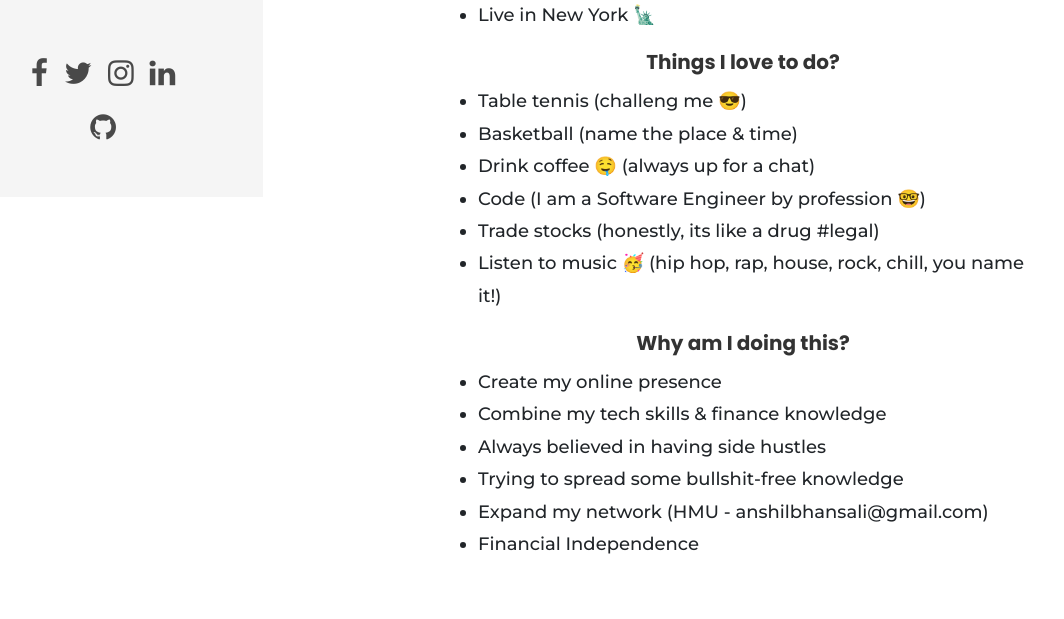
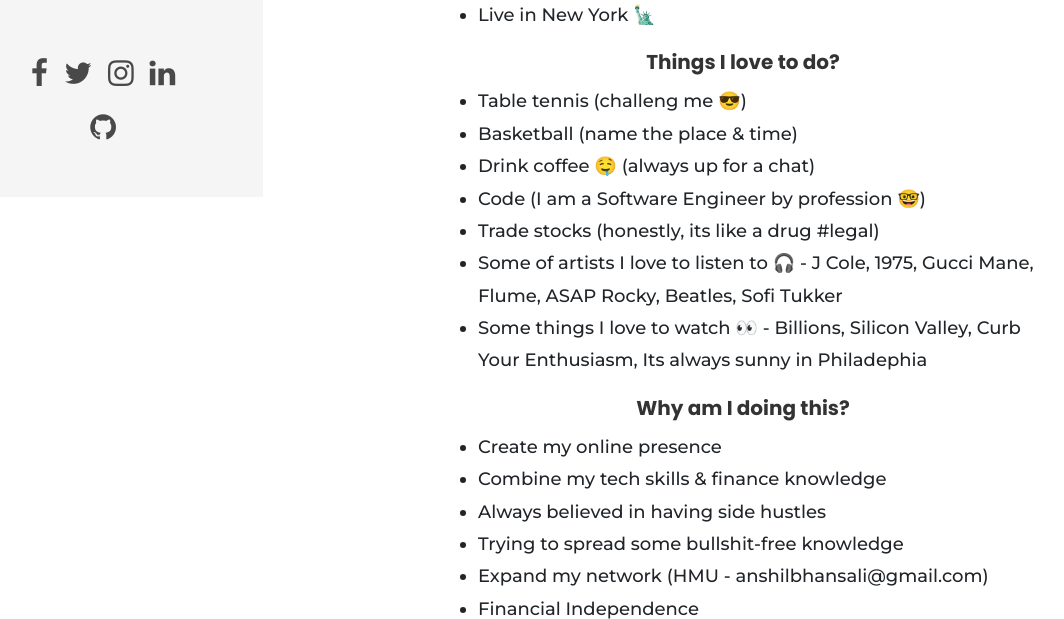
Before and after one commit to anshilbhansali/mywebsite, a Flask app: template templates/about.html in a window 1280 px wide. Shown: the part 603-1222 px from the top of the page, without its empty margins (57-1121 px from the left). Before the commit the page ends 1157 px from the top, so only its background shows below. Run offline with Flask 2, Linux system fonts and the light colour scheme; the template is opened without the code that fills it, so the values that code supplies are empty; parts of the project's set-up code (start-up, migrations or seed data) failed here and were passed over; some libraries are stand-ins or nearby versions; some web fonts are replaced.

Commit message:
update about page

```diff
--- a/templates/about.html
+++ b/templates/about.html
@@ -69,7 +69,8 @@
                 <li>Drink coffee &#129316 (always up for a chat)</li>
                 <li>Code (I am a Software Engineer by profession &#129299)</li>
                 <li>Trade stocks (honestly, its like a drug #legal)</li>
-                <li>Listen to music &#129395 (hip hop, rap, house, rock, chill, you name it!)</li>
+                <li>Some of artists I love to listen to 🎧 - J Cole, 1975, Gucci Mane, Flume, ASAP Rocky, Beatles, Sofi Tukker</li>
+                <li>Some things I love to watch 👀 - Billions, Silicon Valley, Curb Your Enthusiasm, Its always sunny in Philadephia</li>
               </ul>
 
               <h5><b>Why am I doing this?</b></h5>
```
